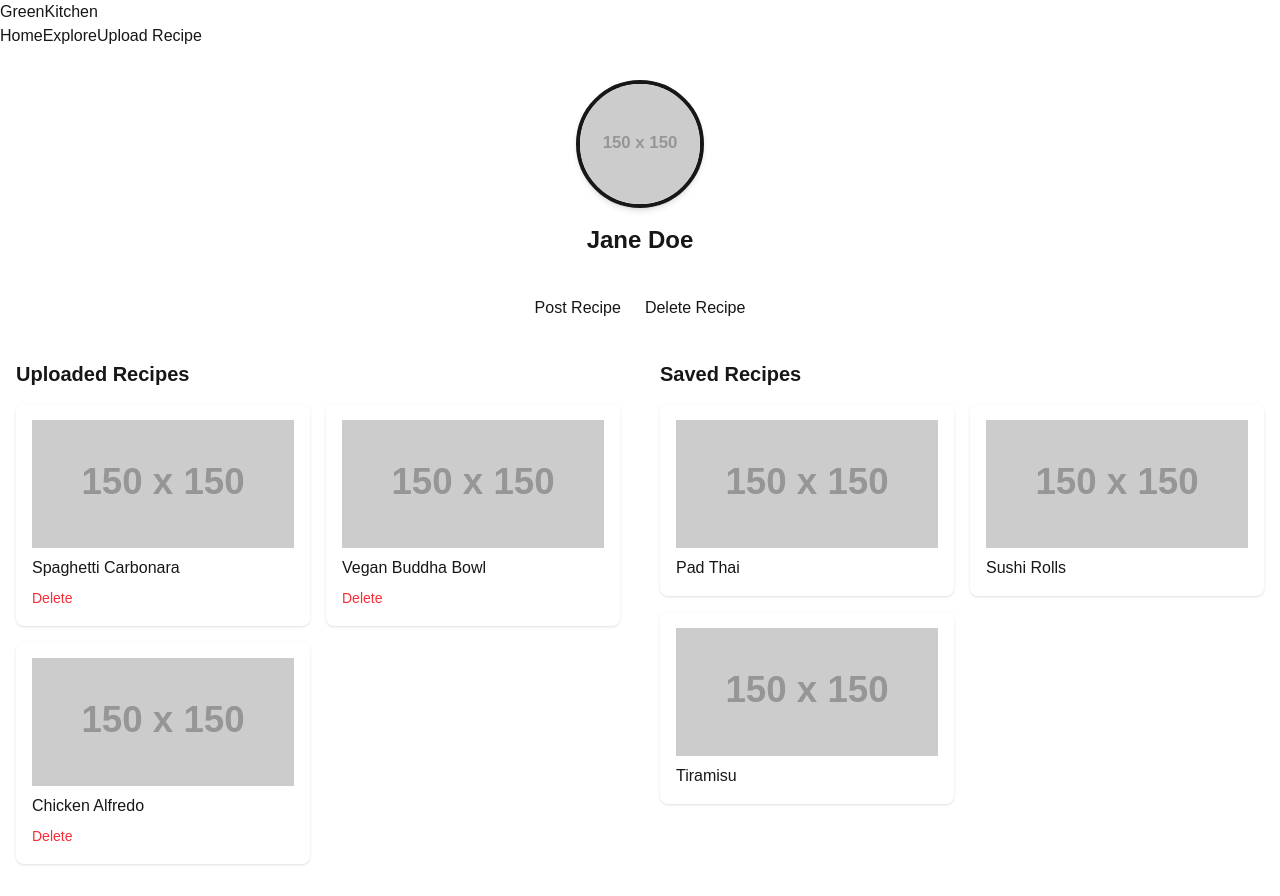
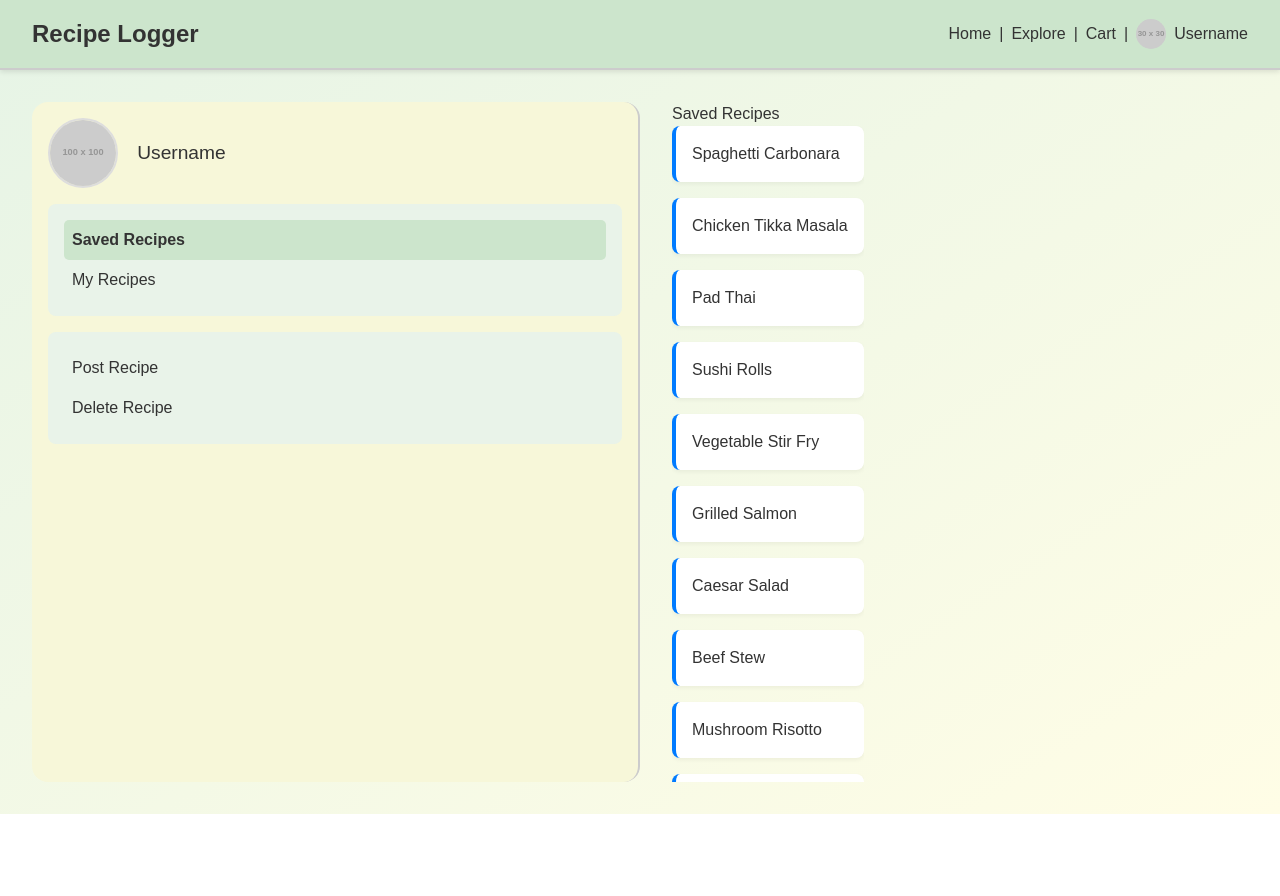
Before and after one commit to sdsharma1469/RecipeLoggerSCUCSEN174, a Next.js app: page /pages/home in a window 1280 px wide. After the commit the page ends 814 px from the top, so only its background shows below. Built offline with nearby package versions, Linux system fonts and the light colour scheme.

Commit message:
rough finish of home.css and home-page.tsx

```diff
--- /dev/null
+++ b/src/app/pages/home/home.css
@@ -0,0 +1,188 @@
+body {
+  margin: 0;
+  font-family: Arial, sans-serif;
+  background: linear-gradient(to bottom right, #e6f4e6, #fffde6);
+  color: #333;
+}
+
+/* Top navbar */
+.navbar {
+  background-color: #cce5cc;
+  padding: 1em 2em;
+  display: flex;
+  justify-content: space-between;
+  align-items: center;
+  box-shadow: 0 2px 5px rgba(0, 0, 0, 0.1);
+  position: sticky;
+  top: 0;
+  z-index: 10;
+  border-bottom: 2px solid #ccc; /* Separator under navbar */
+}
+
+/* Container for both columns */
+.container {
+  display: flex;
+  padding: 2em;
+  gap: 2em;
+}
+
+/* Left sidebar (filters, profile, menu) */
+.filters-column {
+  width: 50%;
+  background-color: #f7f7d9;
+  padding: 1em;
+  border-radius: 1em;
+  border-right: 2px solid #ccc; /* Separator between columns */
+}
+
+/* Right content area (recipes list) */
+.main-content {
+  max-height: calc(100vh - 120px); /* Adjust based on navbar height */
+  overflow-y: auto; /* Enable vertical scroll */
+}
+
+/* Search bar */
+.search-filter-bar {
+  display: flex;
+  gap: 1em;
+  margin-bottom: 1em;
+}
+
+.search-filter-bar input {
+  flex: 1;
+  padding: 0.5em;
+  border: 1px solid #ccc;
+  border-radius: 5px;
+}
+
+/* Recipe block (old style, kept for reference if needed) */
+.recipe-block {
+  background-color: #ffffffcc;
+  border-radius: 10px;
+  margin-bottom: 2em;
+  padding: 1em;
+  display: flex;
+  flex-direction: column;
+  box-shadow: 0 2px 4px rgba(0, 0, 0, 0.1);
+}
+
+.recipe-header {
+  font-size: 1.5em;
+  margin-bottom: 0.5em;
+}
+
+.recipe-image {
+  width: 100%;
+  border-radius: 10px;
+  margin-bottom: 1em;
+}
+
+.recipe-description {
+  margin-bottom: 0.5em;
+}
+
+.recipe-tags {
+  margin-bottom: 0.5em;
+}
+
+.recipe-tags span {
+  background-color: #d2f4d2;
+  padding: 0.2em 0.5em;
+  margin-right: 0.3em;
+  border-radius: 5px;
+  font-size: 0.85em;
+}
+
+.ratings {
+  display: flex;
+  flex-direction: column;
+  gap: 0.3em;
+  font-size: 0.9em;
+}
+
+.recipe-footer {
+  display: flex;
+  justify-content: space-between;
+  align-items: flex-end;
+}
+
+.price {
+  font-weight: bold;
+  font-size: 1.1em;
+}
+
+.filter-title {
+  font-size: 1.2em;
+  margin-bottom: 0.5em;
+}
+
+.filter-list button {
+  display: block;
+  width: 100%;
+  padding: 0.5em;
+  margin: 0.2em 0;
+  border: none;
+  border-radius: 5px;
+  cursor: pointer;
+  background-color: #eee;
+  transition: background-color 0.3s;
+}
+
+.filter-list button.whitelisted {
+  background-color: #cce5cc;
+}
+
+.filter-list button.blacklisted {
+  background-color: #f8d7da;
+}
+
+/* === NEW STYLES ADDED BELOW === */
+
+/* Navbar profile alignment */
+.navbar div:nth-child(2) {
+  display: flex;
+  align-items: center;
+  gap: 0.5em;
+}
+
+/* Boxed menu section */
+.menu-section {
+  background-color: #e9f3e9;
+  padding: 1em;
+  border-radius: 8px;
+  margin-bottom: 1em;
+}
+
+.menu-section > div,
+.menu-section button {
+  padding: 0.5em;
+  cursor: pointer;
+  border-radius: 5px;
+  transition: background-color 0.3s;
+}
+
+.menu-section > div:hover,
+.menu-section button:hover {
+  background-color: #d6ead6;
+}
+
+.menu-section > div.active,
+.menu-section button.active {
+  font-weight: bold;
+  background-color: #cce5cc;
+}
+
+/* Recipe Card Style */
+.recipe-card {
+  padding: 1em;
+  margin-bottom: 1em;
+  background-color: #fff;
+  border-radius: 8px;
+  box-shadow: 0 2px 4px rgba(0, 0, 0, 0.05);
+  border-left: 4px solid #007bff;
+  transition: transform 0.2s ease;
+}
+
+.recipe-card:hover {
+  transform: scale(1.01);
+}
--- a/src/app/pages/home/page.tsx
+++ b/src/app/pages/home/page.tsx
@@ -1,151 +1,158 @@
-'use client';
+"use client";
+import React, { useState, useEffect } from "react";
+import "./home.css";
 
-import { useState, ChangeEvent, useEffect } from 'react';
-import Image from 'next/image';
-import Link from 'next/link';
-import Navbar from '@/app/components/navbar';
+// Mock data arrays
+const savedRecipes = [
+  "Spaghetti Carbonara",
+  "Chicken Tikka Masala",
+  "Pad Thai",
+  "Sushi Rolls",
+  "Vegetable Stir Fry",
+  "Grilled Salmon",
+  "Caesar Salad",
+  "Beef Stew",
+  "Mushroom Risotto",
+  "Pumpkin Soup"
+];
 
-export default function UserPage() {
-  const [profileImage, setProfileImage] = useState<string | null>('https://via.placeholder.com/150');
-  const [username] = useState('Jane Doe');
+const myRecipes = [
+  "Grandma's Apple Pie",
+  "Homemade Pizza",
+  "Blueberry Pancakes",
+  "Chili Con Carne",
+  "Baked Ziti",
+  "Tiramisu",
+  "Guacamole",
+  "Hummus",
+  "Stuffed Peppers",
+  "Lemon Chicken"
+];
 
-  const [uploadedRecipes] = useState([
-    { id: 1, title: 'Spaghetti Carbonara', image: 'https://via.placeholder.com/150' },
-    { id: 2, title: 'Vegan Buddha Bowl', image: 'https://via.placeholder.com/150' },
-    { id: 3, title: 'Chicken Alfredo', image: 'https://via.placeholder.com/150' },
-  ]);
+const HomePage: React.FC = () => {
+  const [activeTab, setActiveTab] = useState<"saved" | "my">("saved");
+  const [currentRecipes, setCurrentRecipes] = useState<string[]>([]);
+  const [loading, setLoading] = useState<boolean>(true);
+  const [profileImage, setProfileImage] = useState<string>("https://via.placeholder.com/100 ");
 
-  const [savedRecipes] = useState([
-    { id: 4, title: 'Pad Thai', image: 'https://via.placeholder.com/150' },
-    { id: 5, title: 'Sushi Rolls', image: 'https://via.placeholder.com/150' },
-    { id: 6, title: 'Tiramisu', image: 'https://via.placeholder.com/150' },
-  ]);
+  // Simulate AJAX loading
+  useEffect(() => {
+    setLoading(true);
+    setTimeout(() => {
+      setCurrentRecipes(activeTab === "saved" ? savedRecipes : myRecipes);
+      setLoading(false);
+    }, 500);
+  }, [activeTab]);
 
-  const handleImageChange = (e: ChangeEvent<HTMLInputElement>) => {
+  const handleFileUpload = (e: React.ChangeEvent<HTMLInputElement>) => {
     const file = e.target.files?.[0];
-    if (file) {
+    if (file && file.type === "image/jpeg") {
       const reader = new FileReader();
       reader.onload = (event) => {
-        setProfileImage(event.target?.result as string);
+        if (typeof event.target?.result === "string") {
+          setProfileImage(event.target.result);
+        }
       };
       reader.readAsDataURL(file);
-    }
-  };
-
-  const handleDeleteRecipe = (id: number) => {
-    if (confirm('Are you sure you want to delete this recipe?')) {
-      console.log(`Recipe ID ${id} deleted (frontend only).`);
+    } else {
+      alert("Please upload a .jpg file.");
     }
   };
 
   return (
-    <div className="min-h-screen bg-[var(--background)] text-[var(--foreground)]">
-      <Navbar />
+    <div>
+      {/* Top Navigation Bar */}
+      <div className="navbar">
+        <div style={{ fontSize: "1.5em", fontWeight: "bold" }}>Recipe Logger</div>
+        <div style={{ display: "flex", alignItems: "center", gap: "0.5em" }}>
+          <a href="/pages/home">Home</a> |
+          <a href="/pages/explore">Explore</a> |
+          <a href="/pages/cart">Cart </a> |
+          <img
+            src="https://via.placeholder.com/30 "
+            alt="User Profile"
+            style={{ borderRadius: "50%", width: "30px", height: "30px" }}
+          />
+          <span>Username</span>
+        </div>
+      </div>
 
-      <main className="container mx-auto px-4 py-8">
-        <section className="flex flex-col items-center mb-10">
-          <div className="relative group">
-            <input
-              type="file"
-              accept="image/*"
-              onChange={handleImageChange}
-              className="absolute inset-0 w-full h-full opacity-0 cursor-pointer"
-            />
-            <div className="w-32 h-32 rounded-full overflow-hidden border-4 border-[var(--primary-green)] shadow-md transition-transform group-hover:scale-105 relative">
-              {profileImage ? (
-                <Image
+      {/* Main Content Area */}
+      <div className="container">
+        {/* Left Sidebar Column */}
+        <div className="filters-column">
+          {/* User Info Section */}
+          <div style={{ display: "flex", alignItems: "center", marginBottom: "1em" }}>
+            <label htmlFor="profile-upload" style={{ cursor: "pointer" }}>
+              <img
                 src={profileImage}
                 alt="Profile"
-                  fill
-                  className="object-cover"
+                style={{
+                  width: "70px",
+                  height: "70px",
+                  borderRadius: "50%",
+                  objectFit: "cover",
+                  border: "2px solid #ddd"
+                }}
               />
-              ) : (
-                <div className="bg-[var(--pale-yellow)] w-full h-full flex items-center justify-center text-[var(--foreground)]">
-                  Upload
+            </label>
+            <input
+              id="profile-upload"
+              type="file"
+              accept=".jpg"
+              onChange={handleFileUpload}
+              style={{ display: "none" }}
+            />
+            <span style={{ marginLeft: "1em", fontSize: "1.2em" }}>Username</span>
           </div>
-              )}
+
+          {/* Menu Items - Boxed */}
+          <div className="menu-section">
+            <div
+              onClick={() => setActiveTab("saved")}
+              className={activeTab === "saved" ? "active" : ""}
+              style={{ cursor: "pointer" }}
+            >
+              Saved Recipes
+            </div>
+            <div
+              onClick={() => setActiveTab("my")}
+              className={activeTab === "my" ? "active" : ""}
+              style={{ cursor: "pointer" }}
+            >
+              My Recipes
             </div>
           </div>
-          <h2 className="mt-4 text-2xl font-bold">{username}</h2>
-        </section>
 
-        <div className="flex justify-center gap-6 mb-10">
-          <button
-            onClick={() => alert('Redirecting to upload page...')}
-            className="button-primary"
-          >
+          {/* Post/Delete Recipe Buttons - Boxed */}
+          <div className="menu-section">
+          <div onClick={() => alert("Post Recipe clicked")} style={{ cursor: "pointer" }}>
           Post Recipe
-          </button>
-          <button
-            onClick={() => alert('Delete recipe functionality coming soon...')}
-            className="button-secondary"
-          >
+          </div>
+          <div onClick={() => alert("Delete Recipe clicked")} style={{ cursor: "pointer" }}>
             Delete Recipe
-          </button>
+          </div>
+        </div>
         </div>
 
-        <div className="grid grid-cols-1 md:grid-cols-2 gap-10">
-          {/* Uploaded Recipes */}
+        {/* Right Main Content Column */}
+        <div className="main-content">
+          <h2>{activeTab === "saved" ? "Saved Recipes" : "My Recipes"}</h2>
+          {loading ? (
+            <p>Loading recipes...</p>
+          ) : (
             <div>
-            <h3 className="text-xl font-semibold mb-4">Uploaded Recipes</h3>
-            {uploadedRecipes.length === 0 ? (
-              <p className="text-gray-500">No recipes uploaded yet.</p>
-            ) : (
-              <div className="grid grid-cols-1 sm:grid-cols-2 gap-4">
-                {uploadedRecipes.map((recipe) => (
-                  <div
-                    key={recipe.id}
-                    className="card p-4 rounded-lg shadow overflow-hidden"
-                  >
-                    <div className="relative h-32 w-full">
-                      <Image
-                        src={recipe.image}
-                        alt={recipe.title}
-                        fill
-                        className="object-cover"
-                      />
-                    </div>
-                    <h4 className="font-medium mt-2">{recipe.title}</h4>
-                    <button
-                      onClick={() => handleDeleteRecipe(recipe.id)}
-                      className="text-sm text-red-500 mt-2"
-                    >
-                      Delete
-                    </button>
-                  </div>
-                ))}
-              </div>
-            )}
-          </div>
-
-          {/* Saved Recipes */}
-          <div>
-            <h3 className="text-xl font-semibold mb-4">Saved Recipes</h3>
-            {savedRecipes.length === 0 ? (
-              <p className="text-gray-500">No recipes saved yet.</p>
-            ) : (
-              <div className="grid grid-cols-1 sm:grid-cols-2 gap-4">
-                {savedRecipes.map((recipe) => (
-                  <div
-                    key={recipe.id}
-                    className="card p-4 rounded-lg shadow overflow-hidden"
-                  >
-                    <div className="relative h-32 w-full">
-                      <Image
-                        src={recipe.image}
-                        alt={recipe.title}
-                        fill
-                        className="object-cover"
-                      />
-                    </div>
-                    <h4 className="font-medium mt-2">{recipe.title}</h4>
+              {currentRecipes.map((recipe, index) => (
+                <div key={index} className="recipe-card">
+                  {recipe}
                 </div>
               ))}
             </div>
           )}
         </div>
       </div>
-      </main>
     </div>
   );
-}
+};
+
+export default HomePage;
```
Lines whose indentation alone changed are shown as unchanged.
